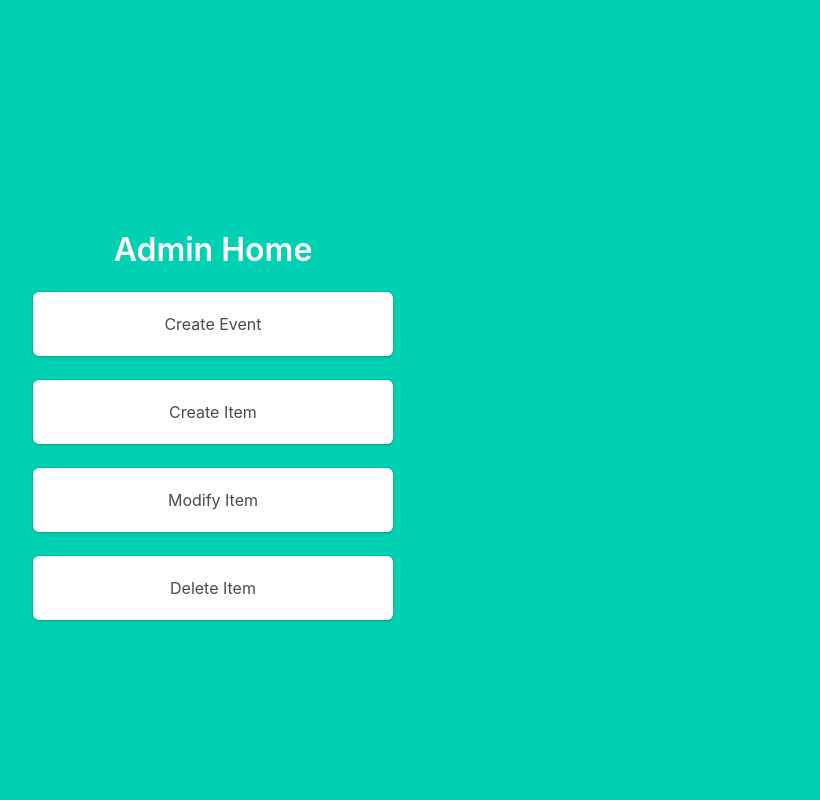
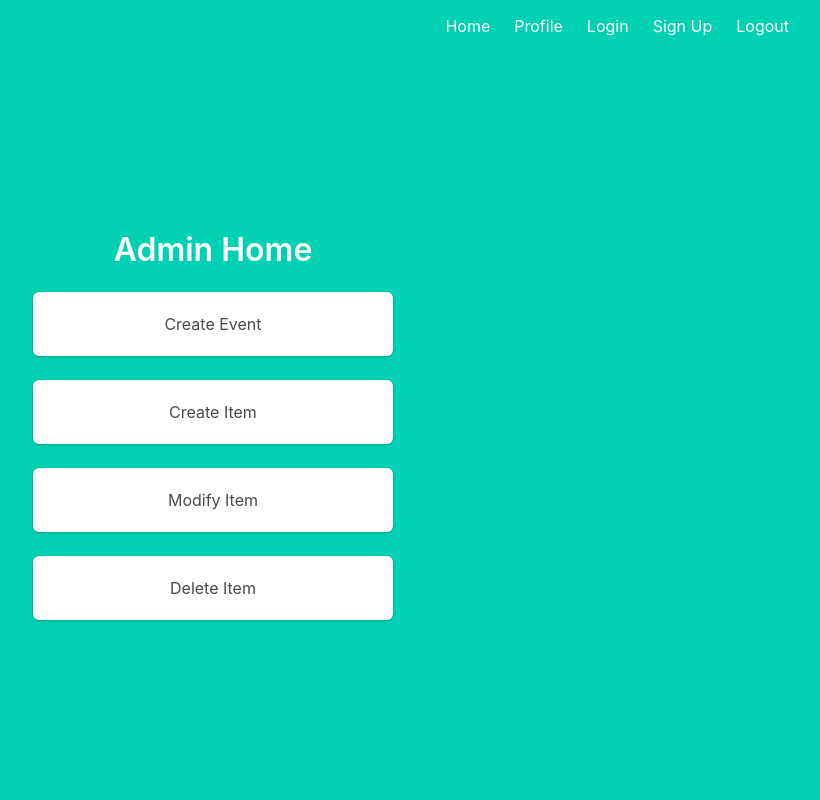
Before and after one commit to jnstockley/DAMS, a Flask app: page /admin-home in a window 1280 px wide. Shown: the whole page, without its empty margins (427-1247 px from the left). Run offline with Flask 3, Linux system fonts and the light colour scheme; some libraries are stand-ins or nearby versions.

Commit message:
Added NavBar with Login, Logout, Signup, Home Routes

```diff
--- a/templates/base.html
+++ b/templates/base.html
@@ -10,7 +10,6 @@
 </head>
 
 <body>
-    </div>
     <section class="hero is-primary is-fullheight">
 
         <div class="hero-head">
@@ -18,7 +17,21 @@
                 <div class="container">
                     <div id="navbarMenuHeroA" class="navbar-menu">
                         <div class="navbar-end">
-
+                            <a href="{{ url_for('main.index') }}" class="navbar-item">
+                                Home
+                            </a>
+                            <a href="{{ url_for('main.profile') }}" class="navbar-item">
+                                Profile
+                            </a>
+                            <a href="{{ url_for('login.login') }}" class="navbar-item">
+                                Login
+                            </a>
+                            <a href="{{ url_for('register.register') }}" class="navbar-item">
+                                Sign Up
+                            </a>
+                            <a href="{{ url_for('login.login') }}" class="navbar-item">
+                                Logout
+                            </a>
                         </div>
                     </div>
                 </div>
```
